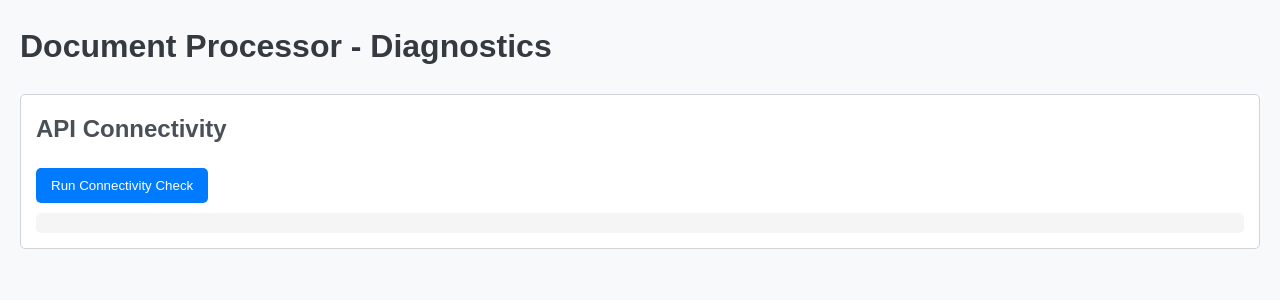
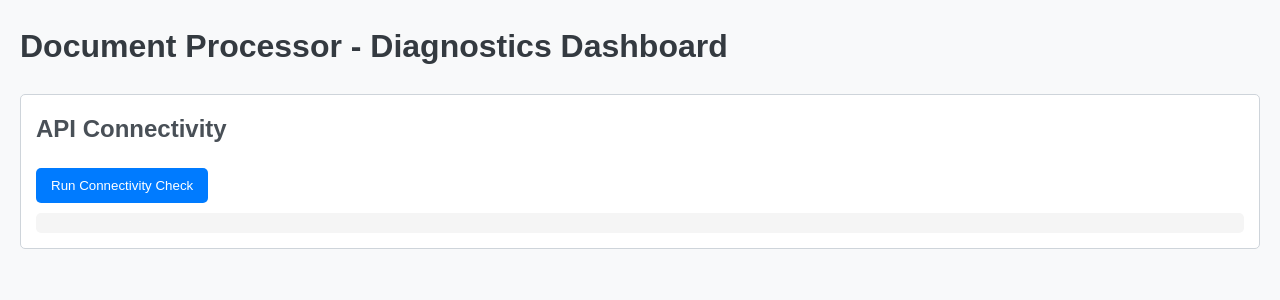
Before and after one commit to muhammadahmadbwp/document-processor, a Django app: page /diagnostics/ in a window 1280 px wide. Shown: the top 300 px of the page. Run offline with Django 5.2, Linux system fonts and the light colour scheme; parts of the project's set-up code (start-up, migrations or seed data) failed here and were passed over.

Commit message:
diagnostics dashboard heading fix

```diff
--- a/document_processor/diagnostics/templates/diagnostics.html
+++ b/document_processor/diagnostics/templates/diagnostics.html
@@ -1,7 +1,7 @@
 <!DOCTYPE html>
 <html lang="en">
     <head>
-        <title>Document Processor - Diagnostics Dashboard</title>
+        <title>Document Processor - Diagnostics</title>
         <style>
             body {
                 font-family: Arial, Helvetica, sans-serif;
@@ -49,7 +49,7 @@
         </style>
     </head>
     <body>
-        <h1>Document Processor - Diagnostics</h1>
+        <h1>Document Processor - Diagnostics Dashboard</h1>
 
         <div class="test-section">
             <h2>API Connectivity</h2>
```
